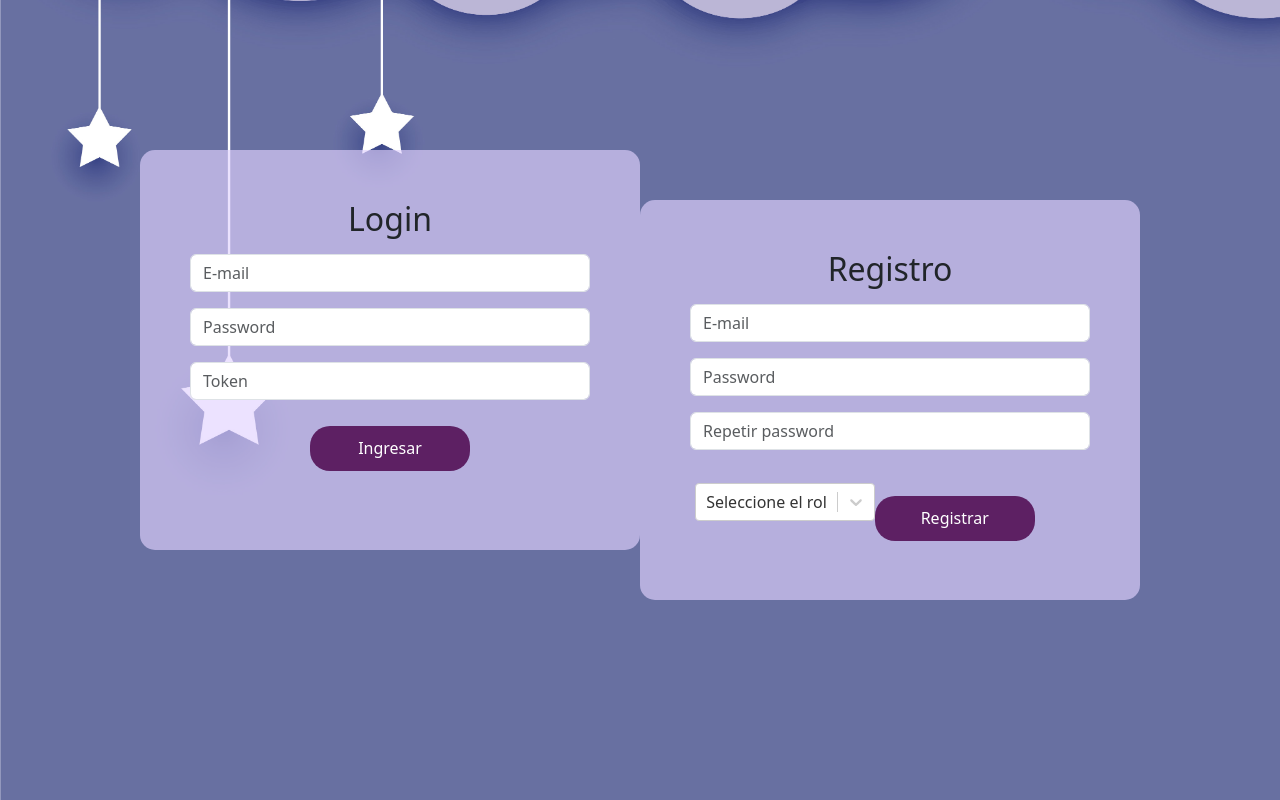
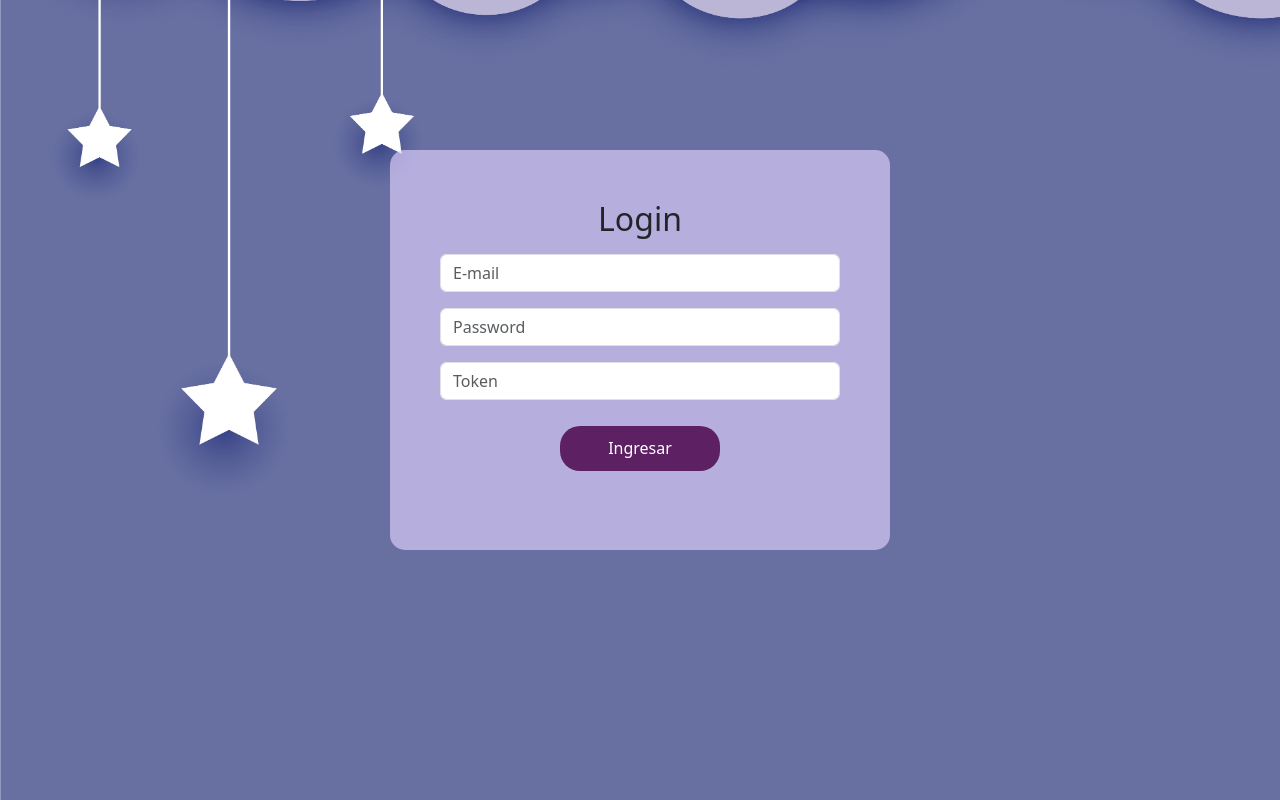
Before and after one commit to poppinsweb/frontendpoppinsapp, a React (Vite) app: page /token in a window 1280 px wide. Shown: the part 530-1330 px from the top of the page. Built offline with nearby package versions, Linux system fonts and the light colour scheme; no server answers.

Commit message:
borré el llamado del componente register en la pagina de autenticacion de usuarios

```diff
--- a/src/pages/auth/UserAuthPage.jsx
+++ b/src/pages/auth/UserAuthPage.jsx
@@ -9,9 +9,6 @@ export function UserAuthPage() {
           <UserLogin />
         </div>
         <div className="boxes-container">
-          <div className="login-card">
-            <UserRegister />
-          </div>
         </div>
       </div>
     </>
```
